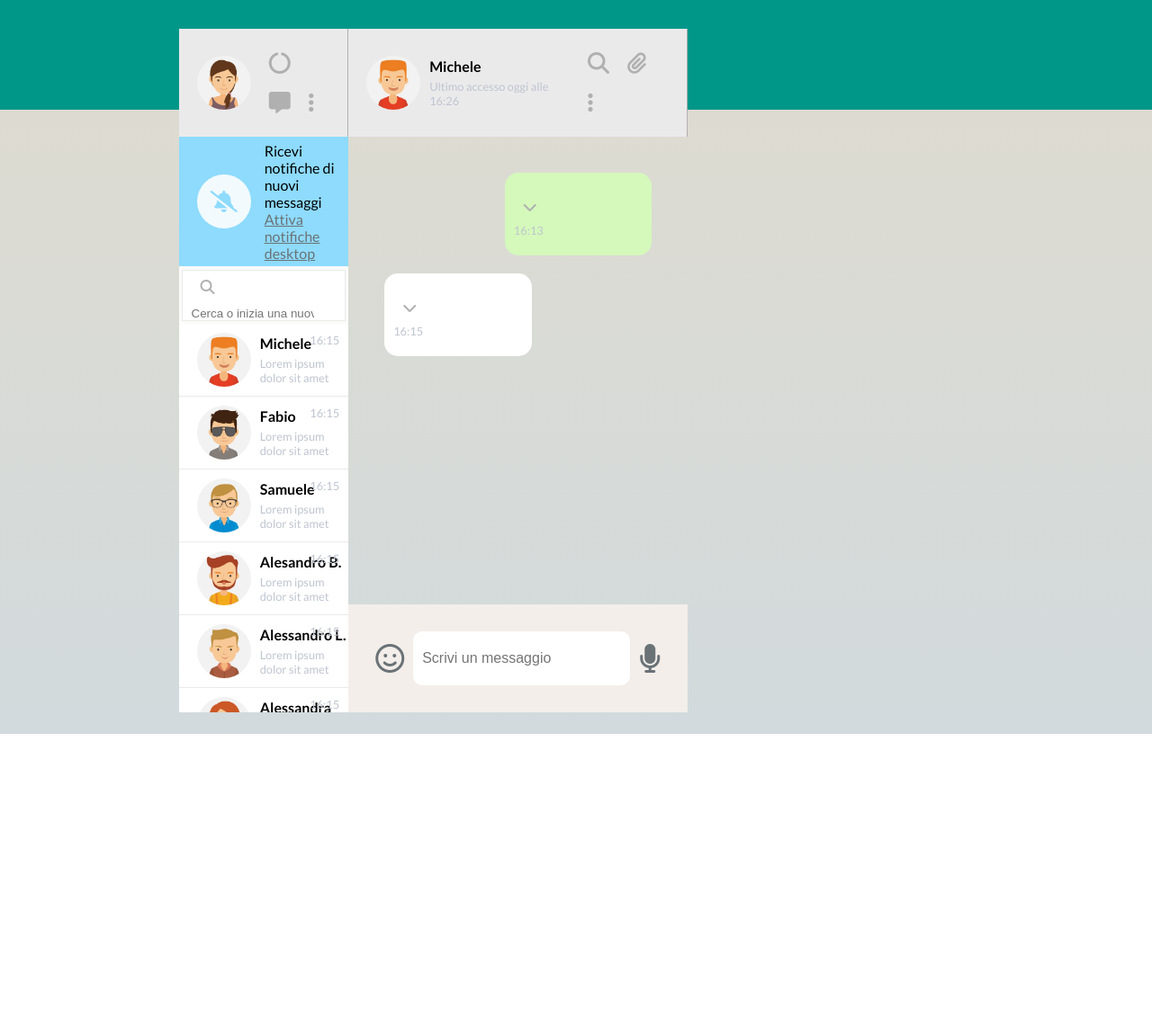
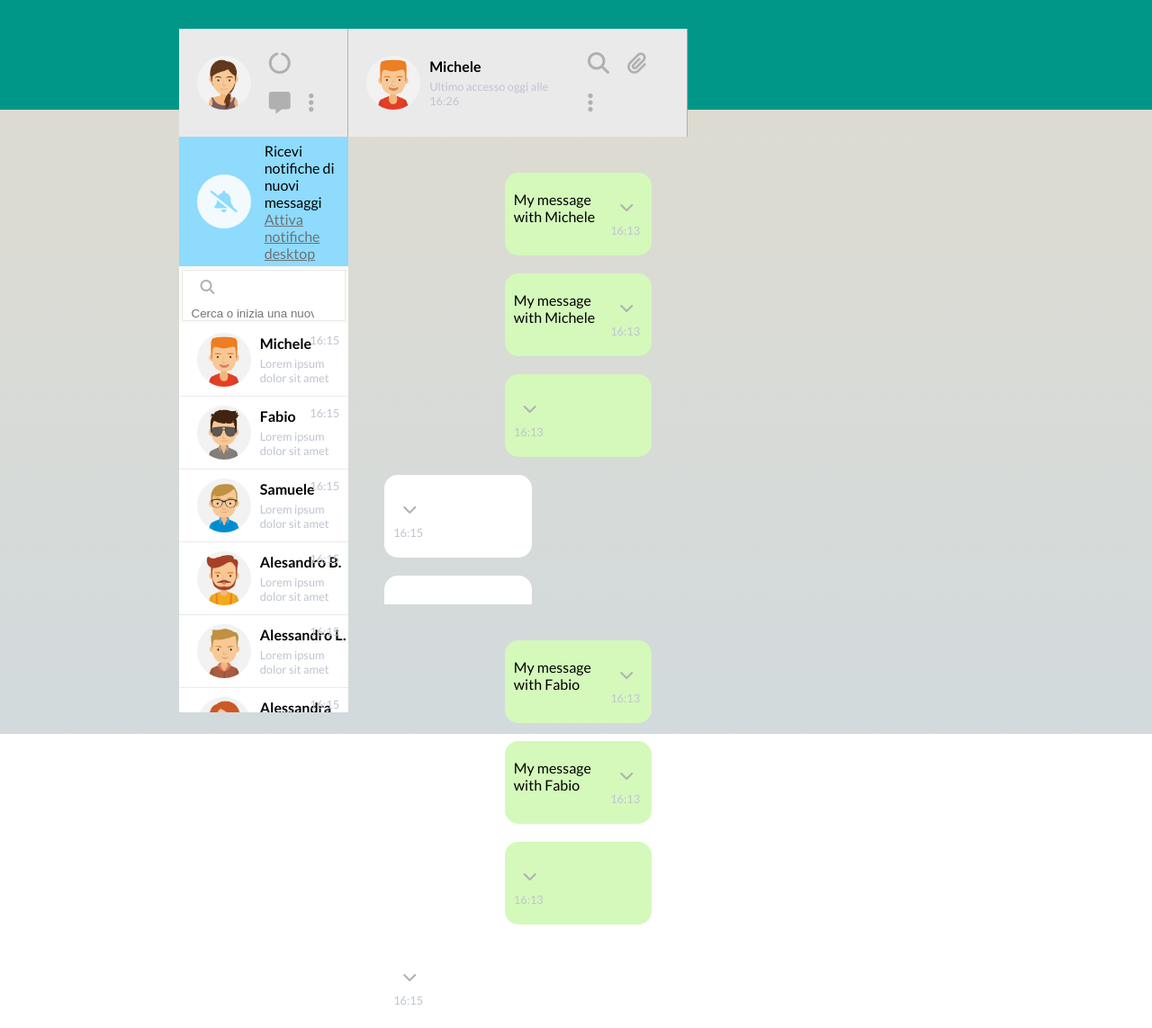
Before and after one commit to GioMench/vue-boolzapp, a plain HTML site: page index.html in a window 1280 px wide. Shown: the top 1143 px of the page at 90% size. Before the commit the page ends 816 px from the top, so only its background shows below. Drawn offline with nearby package versions, Linux system fonts and the light colour scheme.

Commit message:
v-for in section class="chat" don't work right

```diff
--- a/index.html
+++ b/index.html
@@ -64,7 +64,7 @@
 
                         <div class="card" v-for="(contact, index) in contacts" @click="activeTheContact(index)">
                             <!--avatar-img-->
-                            <img class="avatar" :src="'./assets/css/img/'+ contact.image" alt=""/>
+                            <img class="avatar" :src="'./assets/css/img/'+ contact.image" alt="" />
                             <!--info-contacts-->
                             <div class="info-contact">
                                 <h4>{{contact.name}}</h4>
@@ -88,7 +88,7 @@
                     <section class="chat-on">
                         <div class="info-chaton">
                             <!--avatar-img-->
-                            <img class="avatar" :src="'./assets/css/img/'+ contacts[activeContact].image" alt=""/>
+                            <img class="avatar" :src="'./assets/css/img/'+ contacts[activeContact].image" alt="" />
                             <!--info-contacts-->
                             <div class="info-contact-top">
                                 <h4>{{contacts[activeContact].name}}</h4>
@@ -106,11 +106,13 @@
                     </section>
                     <!--/section-chat-on-->
 
-                    <section class="chat">
+                    <section class="chat" v-for="contact in contacts">
 
-                        <div class="sent text-message">
+                        <div class="sent text-message" v-for="message in contact.messages">
                             <!--text-message-->
-
+                            <div v-if="message.status === 'sent'">
+                                {{message.message}}
+                            </div>
                             <!--info-message-->
                             <div class="info-message">
                                 <!--icon-hover-->
@@ -137,9 +139,11 @@
                             </div>
                         </div>
 
-                        <div class="recived text-message" >
+                        <div class="recived text-message" v-for="message in contact.messages">
                             <!--text-message-->
-
+                            <div v-if="message.status === 'received'">
+                                {{message.message}}
+                            </div>
                             <!--info-message-->
                             <div class="info-message">
                                 <!--icon-hover-->
```
